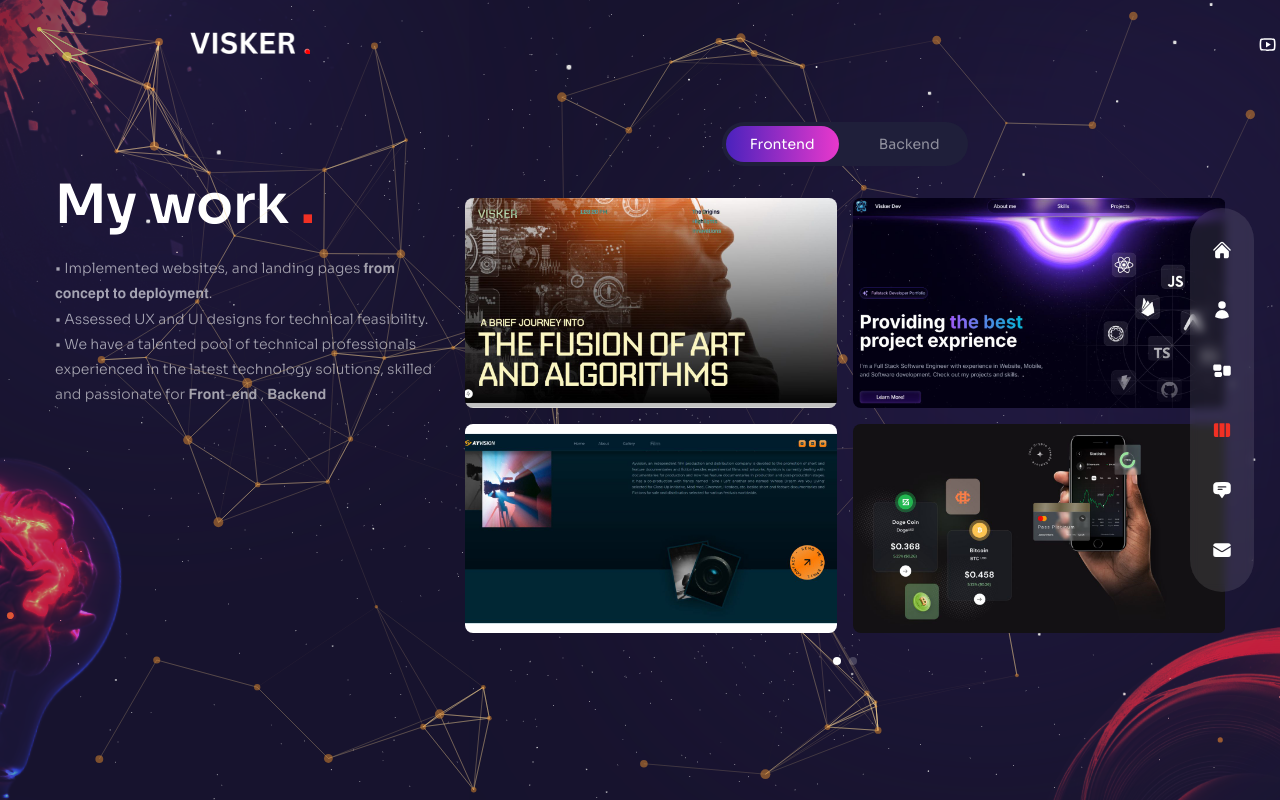
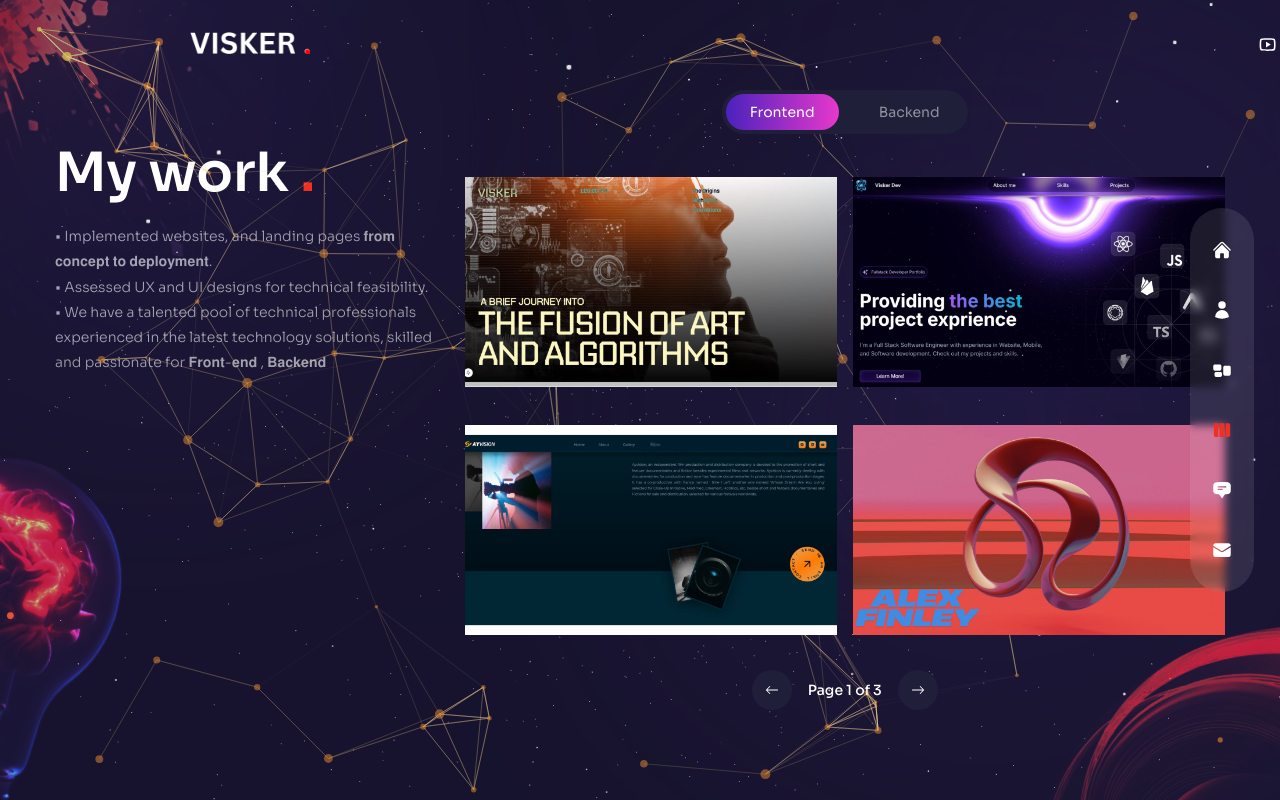
Before and after one commit to nimavisker1360/NimaProtfolio, a Next.js app: page /work in a window 1280 px wide. Built offline with nearby package versions, Linux system fonts and the light colour scheme.

Commit message:
Debuging

```diff
--- a/components/WorkSlider.jsx
+++ b/components/WorkSlider.jsx
@@ -19,11 +19,7 @@ export const workSlider = {
           path: "/resume/banner03.jpg",
           source: "https://ayvisionfilms.com/",
         },
-        {
-          title: "Cryp-Go Website",
-          path: "/resume/banner04.jpg",
-          source: "https://forex-signal-wine.vercel.app/",
-        },
+
       ],
     },
     {
@@ -49,6 +45,24 @@ export const workSlider = {
           path: "/alejandro.jpg",
           source: "https://responsive-portfolio-website-template.vercel.app/",
         },
+        {
+          title: "NICO-Palmer",
+          path: "/project-3.jpg",
+          source:
+            "https://nico-palmar-6qeqrwx0d-nimas-projects-40d42c5f.vercel.app/",
+        },
+        {
+          title: "NICO-Palmer",
+          path: "/project-3.jpg",
+          source:
+            "https://nico-palmar-6qeqrwx0d-nimas-projects-40d42c5f.vercel.app/",
+        },
+        {
+          title: "NICO-Palmer",
+          path: "/project-3.jpg",
+          source:
+            "https://nico-palmar-6qeqrwx0d-nimas-projects-40d42c5f.vercel.app/",
+        },
       ],
     },
     // Add a new slide here
@@ -66,7 +80,11 @@ export const workSlider = {
           source:
             "https://care-pulse-hxyt91keg-nimas-projects-40d42c5f.vercel.app/",
         },
-
+        {
+          title: "Cryp-Go Website",
+          path: "/resume/banner04.jpg",
+          source: "https://forex-signal-wine.vercel.app/",
+        },
       ],
     },
   ],
@@ -85,17 +103,42 @@ import { Pagination } from "swiper";
 import { useState } from "react";
 
 // icons
-import { BsArrowRight } from "react-icons/bs";
+import { BsArrowRight, BsArrowLeft } from "react-icons/bs";
 // next image
 import Image from "next/image";
 
 const WorkSlider = () => {
   const [activeCategory, setActiveCategory] = useState("frontend");
+  const [currentPage, setCurrentPage] = useState(0);
+  const itemsPerPage = 4;
 
   // Filter slides based on active category
-  const filteredSlides = workSlider.slides.filter(
+  const categorySlides = workSlider.slides.filter(
     (slide) => slide.category === activeCategory
   );
+
+  // Get all images from all slides of the active category
+  const allImages = categorySlides.reduce((acc, slide) => {
+    return [...acc, ...slide.images];
+  }, []);
+
+  // Calculate total pages
+  const totalPages = Math.ceil(allImages.length / itemsPerPage);
+
+  // Get current page images
+  const currentImages = allImages.slice(
+    currentPage * itemsPerPage,
+    (currentPage + 1) * itemsPerPage
+  );
+
+  // Functions to handle pagination
+  const goToNextPage = () => {
+    setCurrentPage((prev) => (prev + 1) % totalPages);
+  };
+
+  const goToPrevPage = () => {
+    setCurrentPage((prev) => (prev === 0 ? totalPages - 1 : prev - 1));
+  };
 
   return (
     <div>
@@ -114,6 +157,7 @@ const WorkSlider = () => {
             onClick={() => {
               console.log("Switching to frontend");
               setActiveCategory("frontend");
+              setCurrentPage(0); // Reset to first page when switching category
             }}
           >
             Frontend
@@ -127,6 +171,7 @@ const WorkSlider = () => {
             onClick={() => {
               console.log("Switching to backend");
               setActiveCategory("backend");
+              setCurrentPage(0); // Reset to first page when switching category
             }}
           >
             Backend
@@ -134,20 +179,9 @@ const WorkSlider = () => {
         </div>
       </div>
 
-      {/* Swiper */}
-      <Swiper
-        spaceBetween={10}
-        pagination={{
-          clickable: true,
-        }}
-        modules={[Pagination]}
-        className="h-[280px] sm:h-[480px]"
-      >
-        {filteredSlides.map((slide, index) => {
-          return (
-            <SwiperSlide key={index}>
-              <div className="grid grid-cols-2 grid-rows-2 gap-4 cursor-pointer">
-                {slide.images.map((image, index) => {
+      {/* Grid layout with max 4 items */}
+      <div className="grid grid-cols-2 grid-rows-2 gap-4 cursor-pointer h-[280px] sm:h-[480px]">
+        {currentImages.map((image, index) => {
           return (
             <div
               className="relative rounded-lg overflow-hidden flex items-center justify-center group"
@@ -156,12 +190,7 @@ const WorkSlider = () => {
             >
               <div className="flex items-center justify-center relative overflow-hidden group">
                 {/* image */}
-                        <Image
-                          src={image.path}
-                          width={500}
-                          height={300}
-                          alt=""
-                        />
+                <Image src={image.path} width={500} height={300} alt="" />
                 {/* overlay gradient */}
                 <div className="absolute inset-0 bg-gradient-to-l from-transparent via-[#e838cc] to-[#4a22bd] opacity-0 group-hover:opacity-80 transition-all duration-700"></div>
                 {/* title */}
@@ -184,10 +213,30 @@ const WorkSlider = () => {
           );
         })}
       </div>
-            </SwiperSlide>
-          );
-        })}
-      </Swiper>
+
+      {/* Pagination Controls */}
+      {totalPages > 1 && (
+        <div
+          className="flex justify-center items-center mt-6 space-x-4"
+          style={{ position: "relative", zIndex: 20 }}
+        >
+          <button
+            onClick={goToPrevPage}
+            className="flex items-center justify-center w-10 h-10 rounded-full bg-[#1F1F3A] text-white hover:bg-gradient-to-r from-[#4a22bd] to-[#e838cc]"
+          >
+            <BsArrowLeft />
+          </button>
+          <div className="text-white font-medium">
+            Page {currentPage + 1} of {totalPages}
+          </div>
+          <button
+            onClick={goToNextPage}
+            className="flex items-center justify-center w-10 h-10 rounded-full bg-[#1F1F3A] text-white hover:bg-gradient-to-r from-[#4a22bd] to-[#e838cc]"
+          >
+            <BsArrowRight />
+          </button>
+        </div>
+      )}
     </div>
   );
 };
```
Also changed, not shown: public/project-3.jpg (added), public/resume/project-3.jpg (added). Lines whose indentation alone changed are shown as unchanged.
